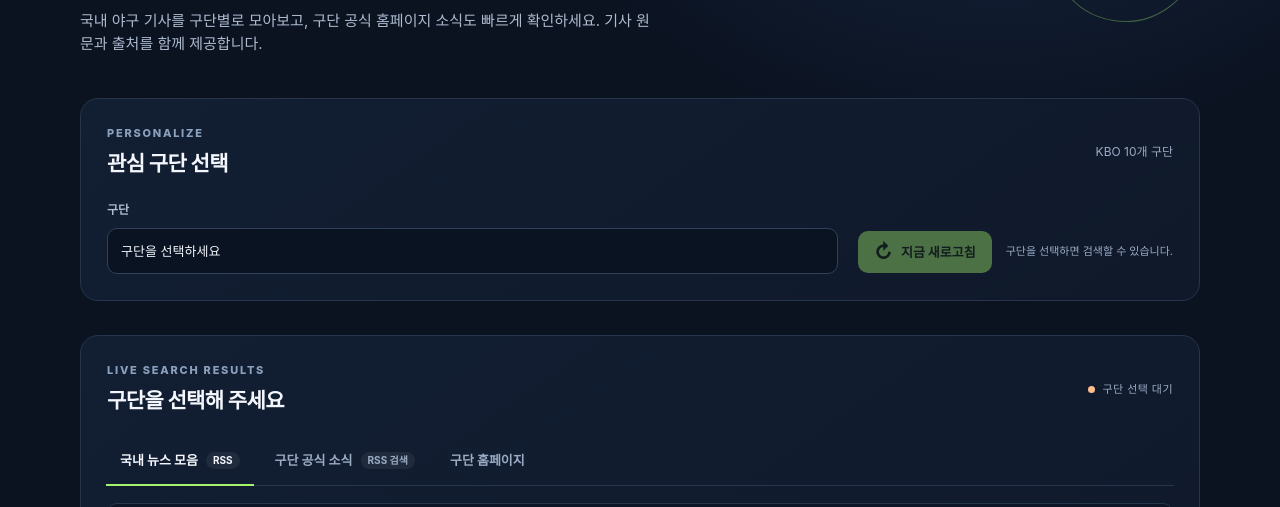
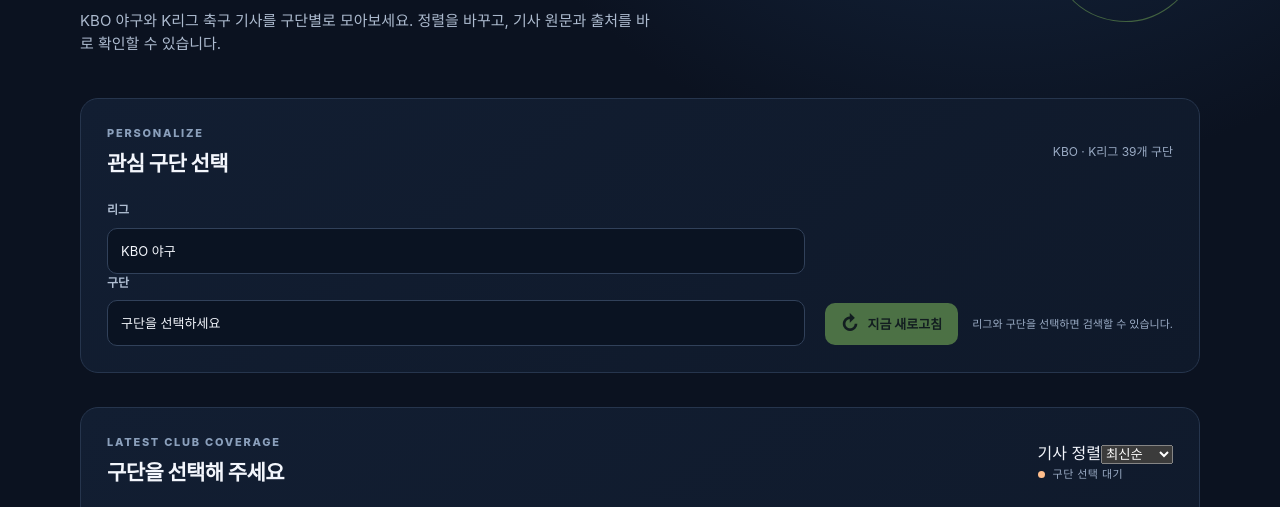
Before and after one commit to Jihun121/KBO-Club-News, a plain HTML site: page site/index.html in a window 1280 px wide. Shown: the part 292-799 px from the top of the page. Drawn offline with Linux system fonts and the light colour scheme.

Commit message:
Add league selector and article sorting controls

```diff
--- a/site/index.html
+++ b/site/index.html
@@ -4,8 +4,8 @@
   <meta charset="utf-8">
   <meta name="viewport" content="width=device-width, initial-scale=1">
   <meta name="theme-color" content="#101a2d">
-  <meta name="description" content="응원하는 KBO 구단의 국내 뉴스와 공식 소식을 한곳에서 확인하세요.">
-  <title>Club News — KBO 구단 기사 모아보기</title>
+  <meta name="description" content="응원하는 KBO와 K리그 구단의 국내 뉴스와 공식 소식을 한곳에서 확인하세요.">
+  <title>Club News — KBO · K리그 구단 기사 모아보기</title>
   <link rel="stylesheet" href="./styles.css">
   <script src="./app.js" defer></script>
 </head>
@@ -20,21 +20,27 @@
       <div class="hero-copy">
         <p class="eyebrow">YOUR TEAM, YOUR NEWS</p>
         <h1>응원하는 팀의 소식만<br><span>한곳에서 빠르게.</span></h1>
-        <p class="hero-lead">국내 야구 기사를 구단별로 모아보고, 구단 공식 홈페이지 소식도 빠르게 확인하세요. 기사 원문과 출처를 함께 제공합니다.</p>
+        <p class="hero-lead">KBO 야구와 K리그 축구 기사를 구단별로 모아보세요. 정렬을 바꾸고, 기사 원문과 출처를 바로 확인할 수 있습니다.</p>
       </div>
       <div class="hero-stamp" aria-hidden="true"><span>BASEBALL</span><strong>⚾</strong><span>NEWS DESK</span></div>
     </section>
 
     <section class="controls-panel" aria-label="구단 선택">
-      <div class="control-heading"><div><p class="eyebrow muted">PERSONALIZE</p><h2>관심 구단 선택</h2></div><span class="control-caption">KBO 10개 구단</span></div>
-      <label class="field"><span>구단</span><select id="teamSelect"><option value="">구단을 선택하세요</option></select></label>
-      <div class="action-row"><button id="refreshButton" class="primary-button" type="button" disabled><span>↻</span> 지금 새로고침</button><span id="refreshHelp" class="refresh-help">구단을 선택하면 검색할 수 있습니다.</span></div>
+      <div class="control-heading"><div><p class="eyebrow muted">PERSONALIZE</p><h2>관심 구단 선택</h2></div><span id="teamCount" class="control-caption">KBO · K리그 39개 구단</span></div>
+      <div class="selection-grid">
+        <label class="field"><span>리그</span><select id="leagueSelect"><option value="KBO">KBO 야구</option><option value="K리그1">K리그1</option><option value="K리그2">K리그2</option></select></label>
+        <label class="field"><span>구단</span><select id="teamSelect"><option value="">구단을 선택하세요</option></select></label>
+      </div>
+      <div class="action-row"><button id="refreshButton" class="primary-button" type="button" disabled><span>↻</span> 지금 새로고침</button><span id="refreshHelp" class="refresh-help">리그와 구단을 선택하면 검색할 수 있습니다.</span></div>
     </section>
 
     <section class="feed-section" aria-labelledby="feedTitle">
       <div class="feed-heading">
-        <div><p class="eyebrow muted">LIVE SEARCH RESULTS</p><h2 id="feedTitle">구단을 선택해 주세요</h2></div>
-        <div class="freshness"><span id="statusDot" class="status-dot stale"></span><span id="updatedAt">대기 중</span></div>
+        <div><p class="eyebrow muted">LATEST CLUB COVERAGE</p><h2 id="feedTitle">구단을 선택해 주세요</h2></div>
+        <div class="feed-tools">
+          <label class="sort-control"><span>기사 정렬</span><select id="sortSelect"><option value="newest">최신순</option><option value="oldest">오래된순</option><option value="title">제목순</option></select></label>
+          <div class="freshness"><span id="statusDot" class="status-dot stale"></span><span id="updatedAt">대기 중</span></div>
+        </div>
       </div>
       <div class="source-tabs" role="tablist" aria-label="뉴스 출처">
         <button id="newsTab" class="source-tab active" type="button" role="tab" aria-selected="true" aria-controls="newsPanel">국내 뉴스 모음 <span class="count">RSS</span></button>
```
